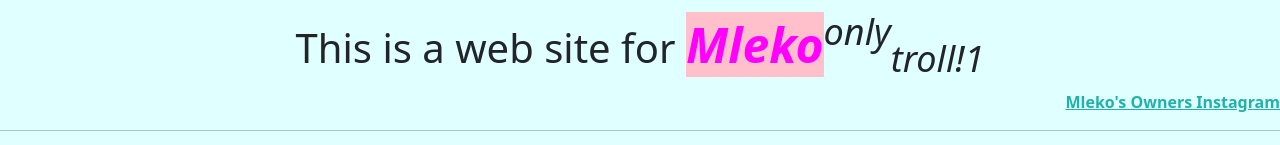
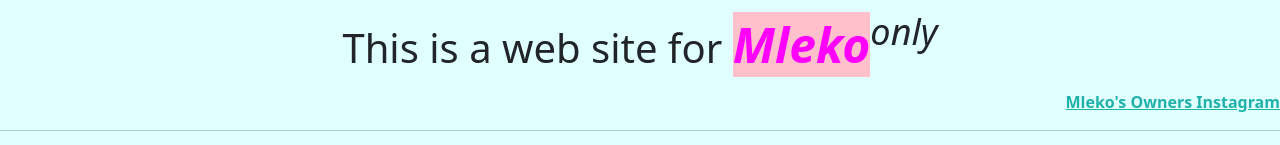
Before and after one commit to ArysCarti/Mleko, a plain HTML site: page index.html in a window 1280 px wide. Shown: the top 145 px of the page. Drawn offline with nearby package versions, Linux system fonts and the light colour scheme; grey boxes are pictures that could not be loaded.

Commit message:
Update index.html

```diff
--- a/index.html
+++ b/index.html
@@ -10,7 +10,7 @@
 </head>
 <body style="background-color:lightcyan ;">
 
- <center><p><h1>This is a web site for <big><i><b id="mleko">Mleko</b><sup>only</sup><sub>troll!1</sub></i></big></h1></p></center>
+    <center><p><h1>This is a web site for <big><i><b id="mleko">Mleko</b><sup>only</sup></i></big></h1></p></center>
 <nav id="navbar">
     <a href="https://www.instagram.com/arys613/" target=_blank>Mleko's Owners Instagram</a>
 </nav>
```
